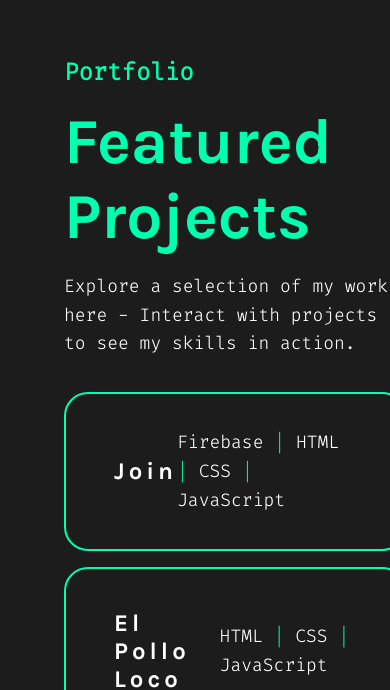
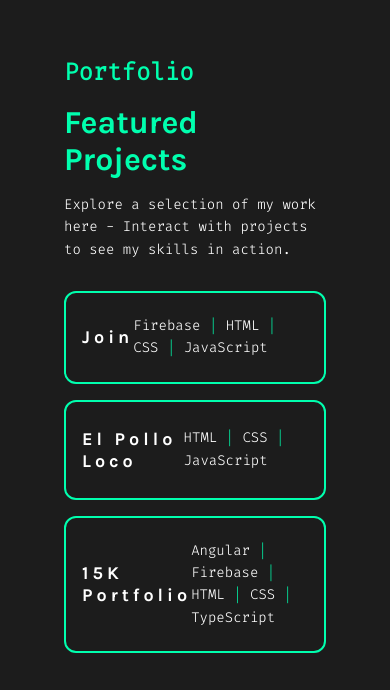
Before and after one commit to Metafeller/portfolio, an Angular app: page / in a window 390 px wide. Shown: the part 7501-8191 px from the top of the page. Built offline with nearby package versions, Linux system fonts and the light colour scheme.

Commit message:
add media queries basics test

```diff
--- a/src/app/projects/projects.component.scss
+++ b/src/app/projects/projects.component.scss
@@ -170,3 +170,60 @@
 .projects-text-area {
     flex: 1 1 50%; /* Nimmt 50% der Breite ein */
     }
+
+
+/* Media Queries und Responsiveness für verschiedene Bildschirmgrößen */
+
+/* Mobile Ansicht - bis 320px */
+//  Ab hier weiter...
+
+
+
+  // Mobil
+  @media screen and (max-width: 767px) {
+    .projects-content {
+      flex-direction: column;
+      align-items: center; /* Zentriert */
+      gap: 16px; /* Reduzierter Abstand */
+    }
+
+    .project-list-box {
+      width: 100%; /* Volle Breite */
+      align-items: stretch;
+
+      .project-item {
+        padding: 8px 16px;
+        font-size: 14px;
+        border-radius: 12px; /* Abgerundet für Mobil */
+      }
+
+      h2 {
+        font-size: 32px; /* Reduzierte Schriftgröße */
+      }
+
+      h3 {
+        font-size: 18px;
+      }
+
+      p {
+        font-size: 14px;
+      }
+    }
+
+    .project-preview {
+      flex: 1 1 auto;
+      text-align: center;
+
+      .vector-background {
+        height: 200px;
+        width: 300px;
+        top: 80px; /* Position für Mobil */
+        left: 0; /* Zentriert */
+      }
+
+      img {
+        max-width: 90%;
+        margin-top: 80px; /* Reduzierter Abstand */
+      }
+    }
+  }
```
